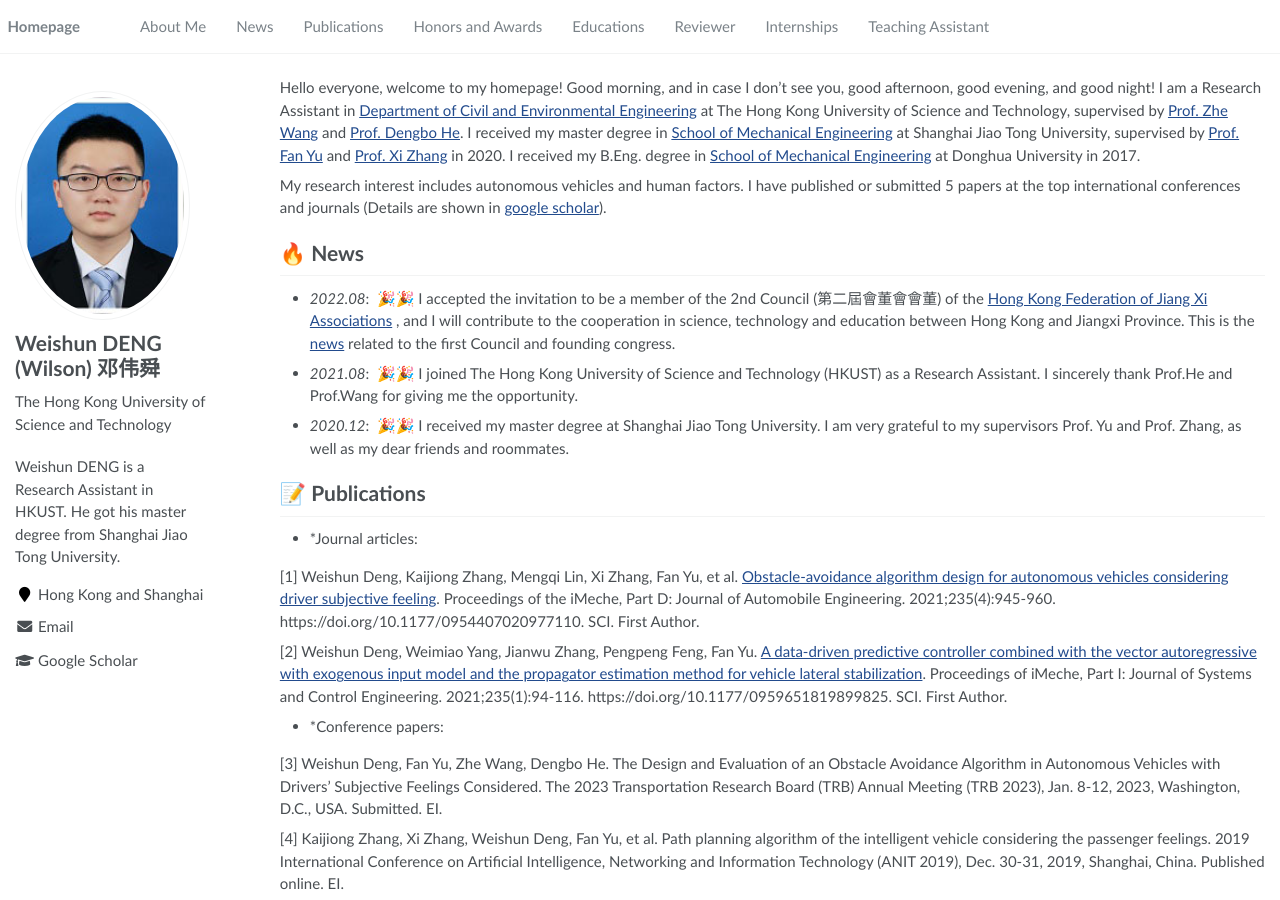
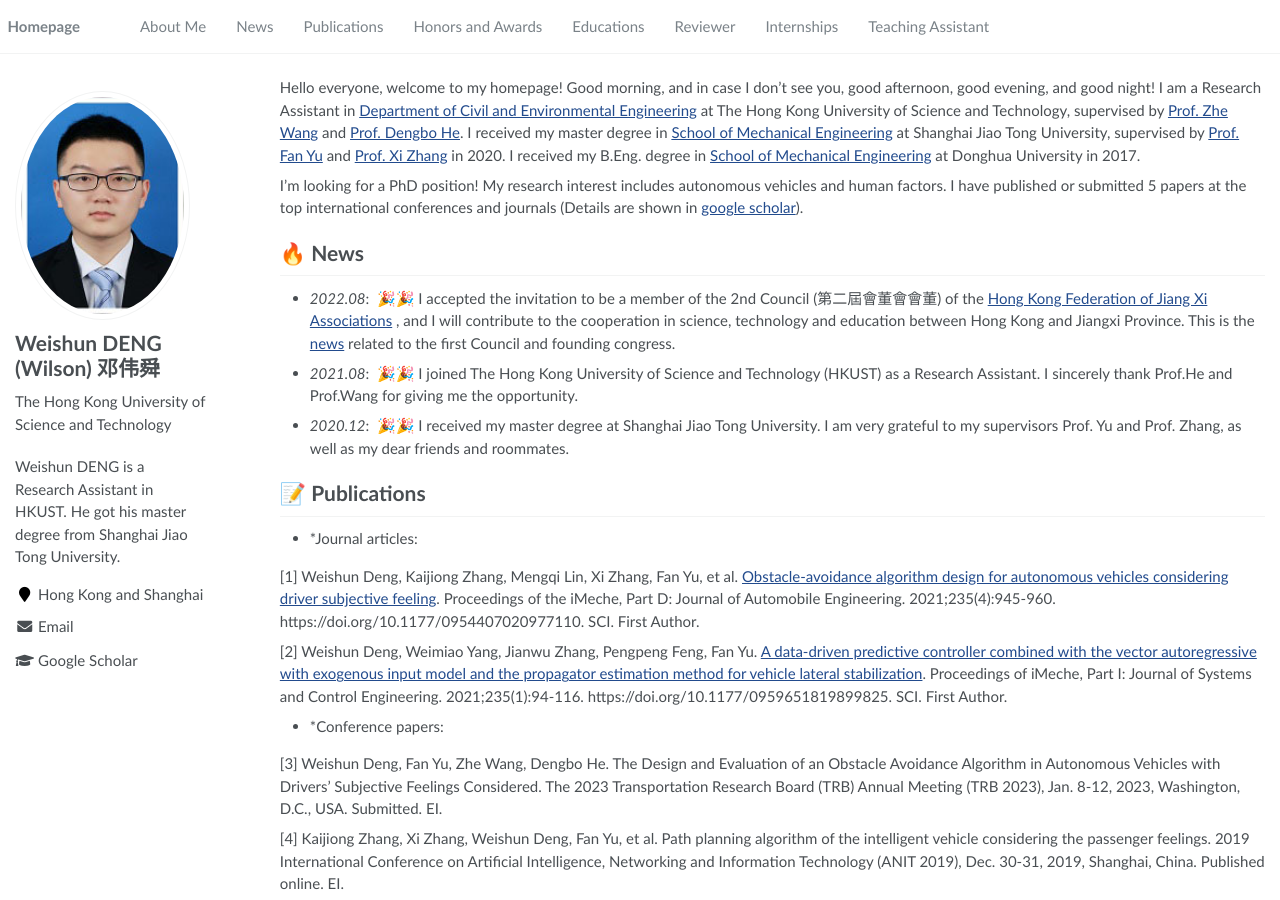
Before and after one commit to RayeRen/acad-homepage.github.io, a Jekyll site: the page built from _pages/about.md, in a window 1280 px wide and 900 px high. Built offline with Jekyll 4.4.1, drawn with Linux system fonts in a browser that asks for light colours.

Commit message:
Update about.md

```diff
--- a/_pages/about.md
+++ b/_pages/about.md
@@ -20,7 +20,7 @@
 Hello everyone, welcome to my homepage! Good morning, and in case I don't see you, good afternoon, good evening, and good night!
 I am a Research Assistant in [Department of Civil and Environmental Engineering](https://www.ce.ust.hk//) at The Hong Kong University of Science and Technology, supervised by [Prof. Zhe Wang](https://facultyprofiles.hkust.edu.hk/profiles.php?profile=walter-zhe-wang-cezhewang//) and [Prof. Dengbo He](https://seng.hkust.edu.hk/about/people/faculty/dengbo-he). I received my master degree in [School of Mechanical Engineering](https://me.sjtu.edu.cn//) at Shanghai Jiao Tong University, supervised by [Prof. Fan Yu](https://www.baidu.com/link?url=Fov8hSfLaPDQ8bdhpKv2Dq4Vdo1AvnibWXX0HnZl45Mnl9zWvRgpkaB6qnIOThfpm51qD0dy2d0Q5j40w4IcKBnFXNLq7aneEYs7TxerjF3&wd=&eqid=efadda3d00195d7000000006630b2f86) and [Prof. Xi Zhang](https://me.sjtu.edu.cn/teacher_directory1/zhangxi.html//) in 2020. I received my B.Eng. degree in [School of Mechanical Engineering](https://meccol.dhu.edu.cn//) at Donghua University in 2017.
 
-My research interest includes autonomous vehicles and human factors. I have published or submitted 5 papers at the top international conferences and journals (Details are shown in [google scholar](https://scholar.google.com/citations?user=LWC2XQEAAAAJ//)).
+I'm looking for a PhD position! My research interest includes autonomous vehicles and human factors. I have published or submitted 5 papers at the top international conferences and journals (Details are shown in [google scholar](https://scholar.google.com/citations?user=LWC2XQEAAAAJ//)).
 
 
 # 🔥 News
```
